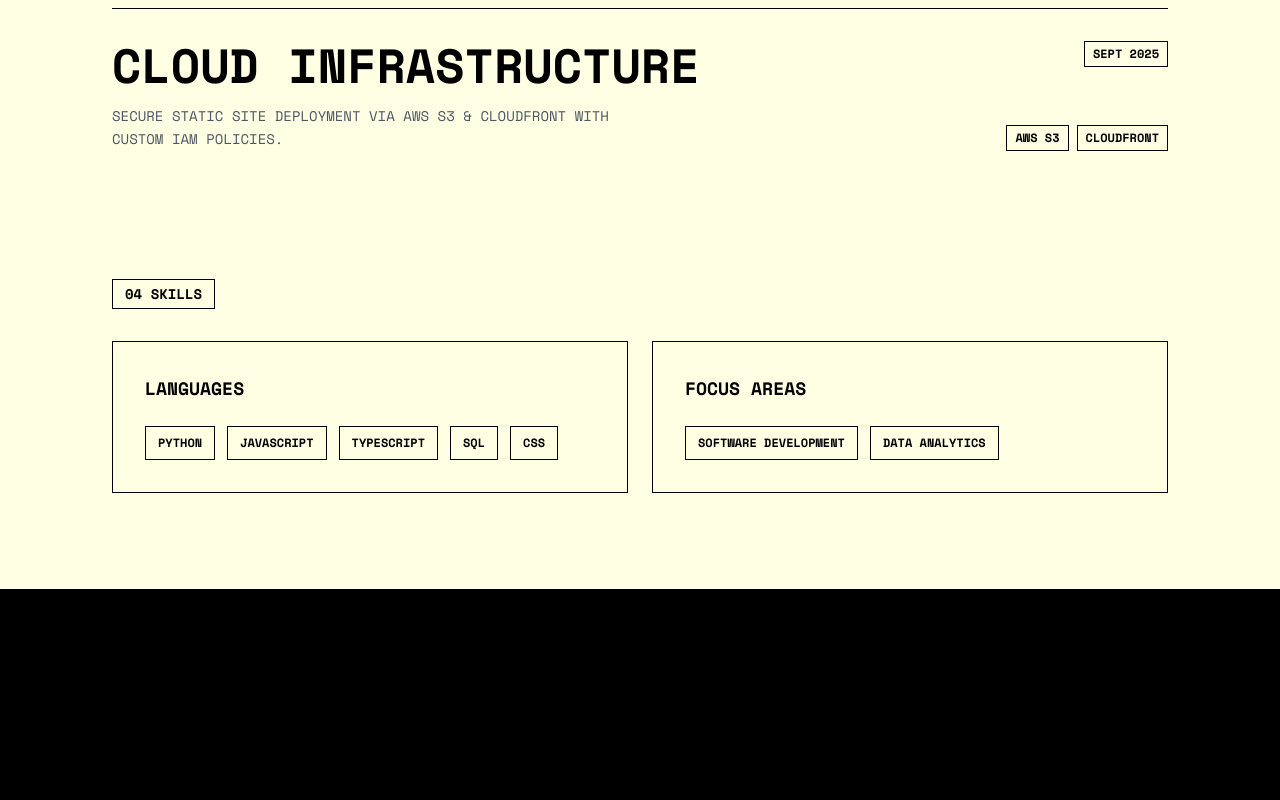
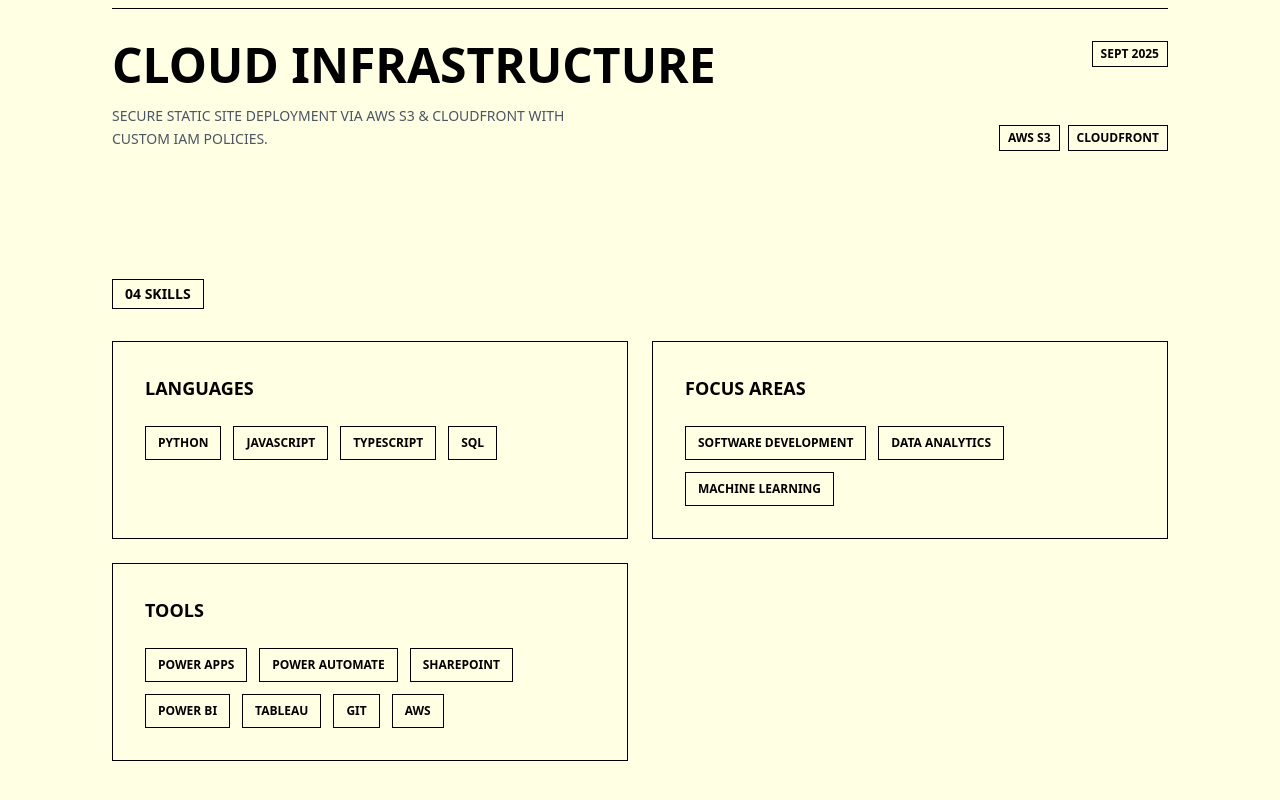
Before and after one commit to BrandonBalcacer/Brandons_Portfolio, a Next.js app: page / in a window 1280 px wide. Shown: the part 1562-2362 px from the top of the page. Before the commit the page ends 2151 px from the top, so only its background shows below. Built offline with nearby package versions, Linux system fonts and the light colour scheme.

Commit message:
Update skills section with Machine Learning and Tools

```diff
--- a/app/layout.tsx
+++ b/app/layout.tsx
@@ -1,15 +1,6 @@
-import { Analytics } from "@vercel/analytics/next"
 import type { Metadata } from "next";
-import { Space_Mono } from "next/font/google"; // Importing the new font
 import { Analytics } from "@vercel/analytics/next";
 import "./globals.css";
-
-// Configure the font
-const spaceMono = Space_Mono({
-  subsets: ["latin"],
-  weight: ["400", "700"],
-  variable: "--font-space-mono",
-});
 
 export const metadata: Metadata = {
   title: "Brandon Balcacer",
@@ -23,9 +14,9 @@ export default function RootLayout({
 }>) {
   return (
     <html lang="en">
-      <body className={`${spaceMono.variable} font-mono antialiased`}>
+      <body className="font-mono antialiased">
         {children}
-        <Analytics />
+        <Analytics mode={process.env.NODE_ENV === "production" ? "production" : "development"} debug={process.env.NODE_ENV !== "production"} />
       </body>
     </html>
   );
--- a/app/page.tsx
+++ b/app/page.tsx
@@ -129,6 +129,9 @@ export default function Home() {
                  </div>
               </div>
             </Link>
+
+
+
           </div>
         </section>
 
@@ -144,7 +147,7 @@ export default function Home() {
             <div className="border border-black p-8">
               <h3 className="text-lg font-bold uppercase mb-6">Languages</h3>
               <div className="flex flex-wrap gap-3">
-                {["Python", "JavaScript", "TypeScript", "SQL", "CSS"].map((skill) => (
+                {["Python", "JavaScript", "TypeScript", "SQL"].map((skill) => (
                   <span key={skill} className="border border-black px-3 py-2 text-xs font-bold uppercase hover:bg-black hover:text-white transition-colors cursor-default">
                     {skill}
                   </span>
@@ -156,7 +159,20 @@ export default function Home() {
             <div className="border border-black p-8">
               <h3 className="text-lg font-bold uppercase mb-6">Focus Areas</h3>
               <div className="flex flex-wrap gap-3">
-                 {["Software Development", "Data Analytics"].map((skill) => (
+                 {["Software Development", "Data Analytics", "Machine Learning"].map((skill) => (
+                  <span key={skill} className="border border-black px-3 py-2 text-xs font-bold uppercase hover:bg-black hover:text-white transition-colors cursor-default">
+                    {skill}
+                  </span>
+                ))}
+              </div>
+            </div>
+
+
+            {/* building things with these tools */}
+            <div className="border border-black p-8">
+              <h3 className="text-lg font-bold uppercase mb-6">Tools</h3>
+              <div className="flex flex-wrap gap-3">
+                {["Power Apps", "Power Automate", "SharePoint", "Power BI", "Tableau", "Git", "AWS"].map((skill) => (
                   <span key={skill} className="border border-black px-3 py-2 text-xs font-bold uppercase hover:bg-black hover:text-white transition-colors cursor-default">
                     {skill}
                   </span>
```
